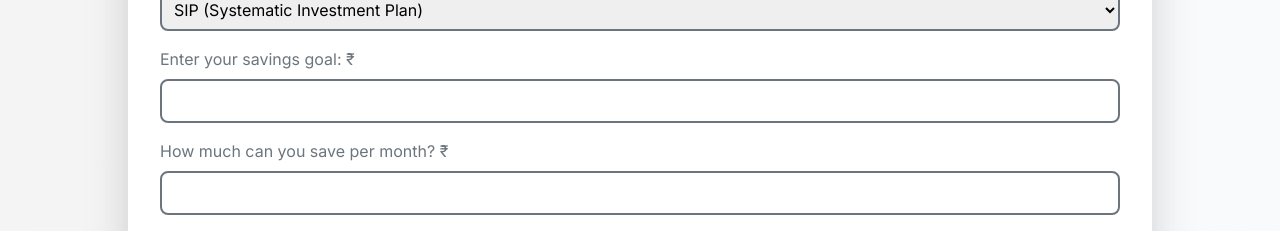
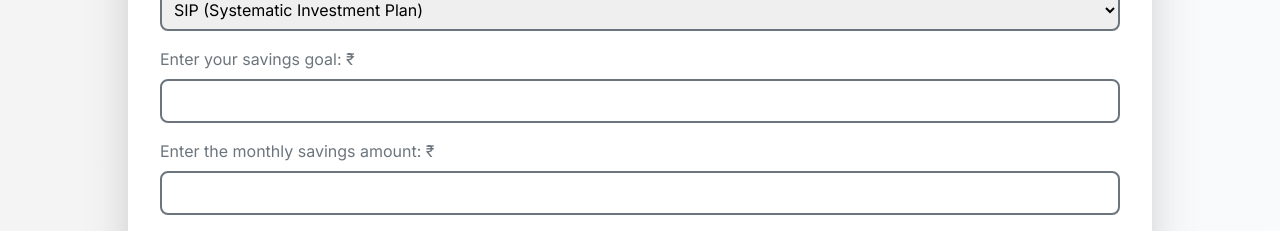
Before and after one commit to Clusters-Config/Fin-Quest, a React (Vite) app in the folder frontend/: page /Saving_Essentials in a window 1280 px wide. Shown: the part 851-1082 px from the top of the page. Built offline with nearby package versions, Linux system fonts and the light colour scheme.

Commit message:
Changes made at Savings-Essential page

```diff
--- a/frontend/src/learn_path_components/Saving_Essentials.jsx
+++ b/frontend/src/learn_path_components/Saving_Essentials.jsx
@@ -94,9 +94,13 @@ const SavingsCalculator = () => {
         />
       </div>
 
-      {/* Monthly Savings */}
+      {/* Dynamic Input based on Investment Type */}
       <div className="mt-4">
-        <label className="text-[#6C757D]">How much can you save per month? ₹</label>
+        <label className="text-[#6C757D]">
+          {investmentType === "swp"
+            ? "Enter the monthly withdrawal amount: ₹"
+            : "Enter the monthly savings amount: ₹"}
+        </label>
         <input
           type="number"
           value={monthlySaving}
```
